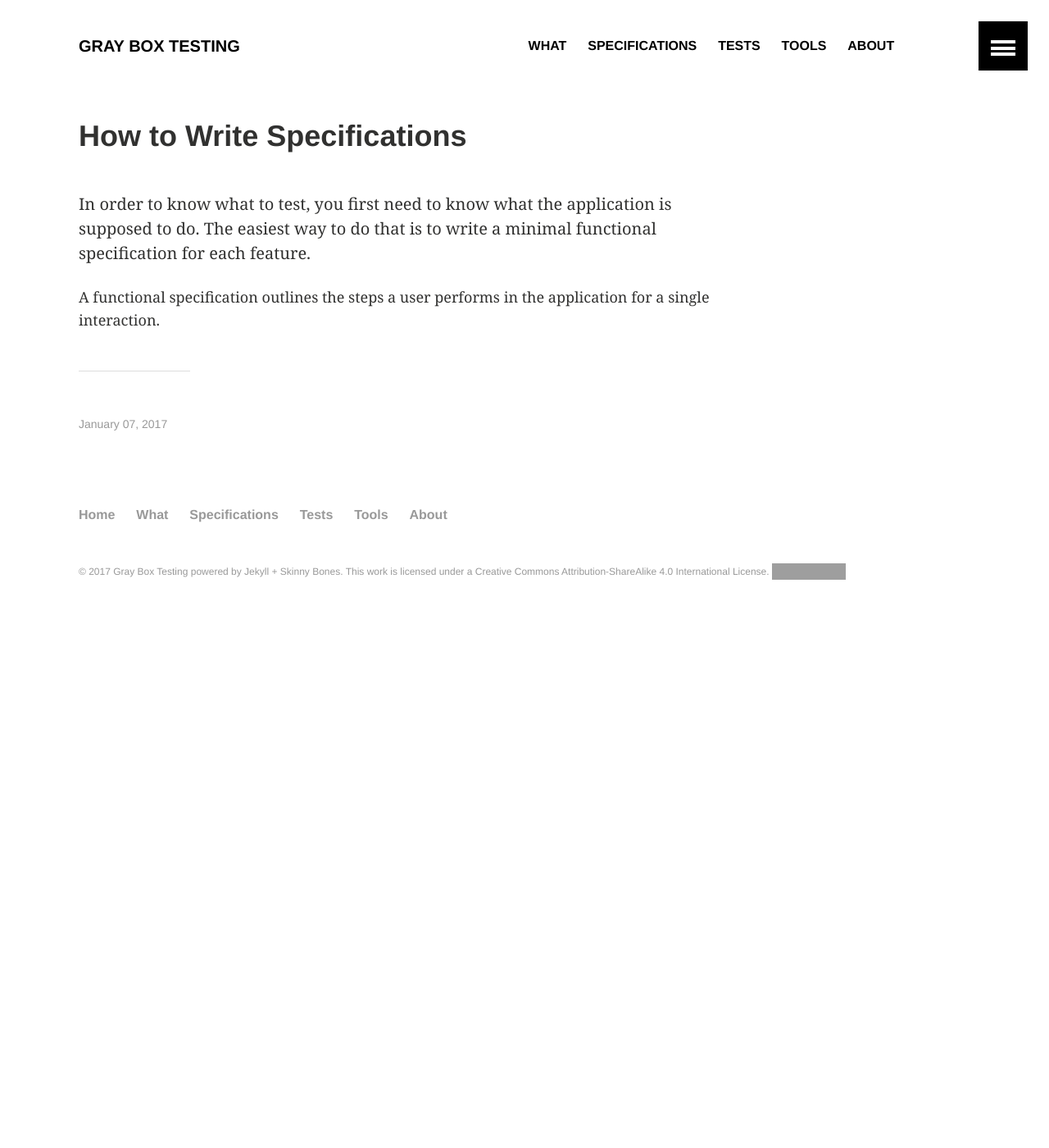
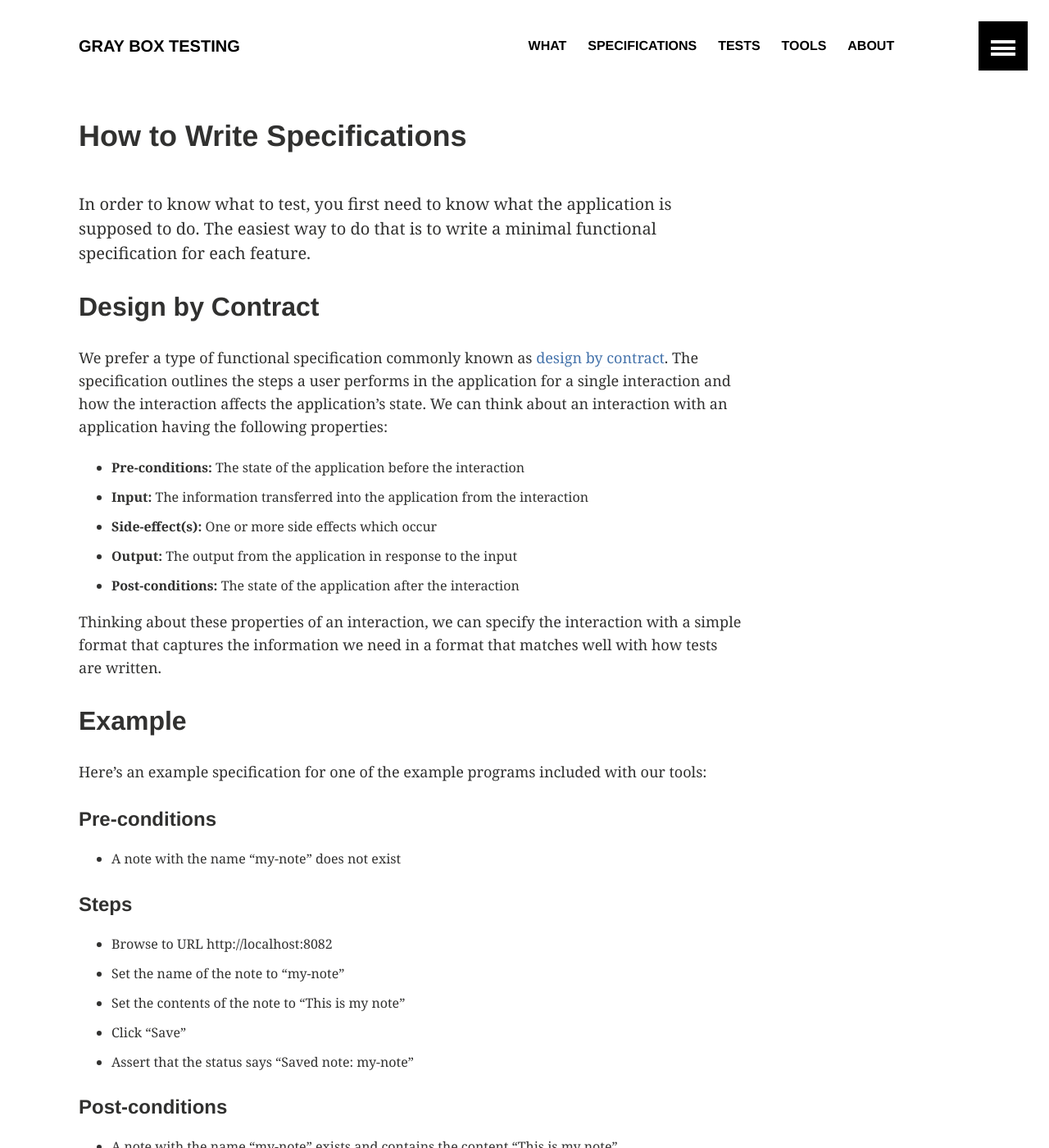
Before and after one commit to dfox/graybox-testing.org, a Jekyll site: the page built from specifications/index.md, in a window 1280 px wide and 1400 px high. Shown: the whole window at 82% size. Built offline with Jekyll 4.4.1, drawn with Linux system fonts in a browser that asks for light colours; some of the changed text lies outside the part shown; grey boxes are pictures that could not be loaded.

Commit message:
Added content about specifications

```diff
--- a/_includes/footer.html
+++ b/_includes/footer.html
@@ -11,5 +11,5 @@
 		{% endfor %}
 		</ul>
 	</nav><!-- /.bottom-menu -->
-	<p class="copyright">&#169; {{ site.time | date: '%Y' }} <a href="{{ site.url }}">{{ site.title }}</a> powered by <a href="http://jekyllrb.com">Jekyll</a> + <a href="http://mmistakes.github.io/skinny-bones-jekyll/">Skinny Bones</a>. This work is licensed under a <a rel="license" href="http://creativecommons.org/licenses/by-sa/4.0/">Creative Commons Attribution-ShareAlike 4.0 International License</a>. <a rel="license" href="http://creativecommons.org/licenses/by-sa/4.0/"><img alt="Creative Commons License" style="border-width:0" src="https://i.creativecommons.org/l/by-sa/4.0/80x15.png" /></a></p>
+	<p class="copyright">&#169; {{ site.time | date: '%Y' }} <a href="{{ site.owner.web }}">{{ site.owner.name }}</a> powered by <a href="http://jekyllrb.com">Jekyll</a> + <a href="http://mmistakes.github.io/skinny-bones-jekyll/">Skinny Bones</a>. This work is licensed under a <a rel="license" href="http://creativecommons.org/licenses/by-sa/4.0/">Creative Commons Attribution-ShareAlike 4.0 International License</a>. <a rel="license" href="http://creativecommons.org/licenses/by-sa/4.0/"><img alt="Creative Commons License" style="border-width:0" src="https://i.creativecommons.org/l/by-sa/4.0/80x15.png" /></a></p>
 </footer>
--- a/specifications/index.md
+++ b/specifications/index.md
@@ -16,5 +16,40 @@ In order to know what to test, you first need to know what the
 application is supposed to do. The easiest way to do that is to write
 a minimal functional specification for each feature.
 
-A functional specification outlines the steps a user performs in the
-application for a single interaction.
+## Design by Contract
+
+We prefer a type of functional specification commonly known as
+[design by contract](https://en.wikipedia.org/wiki/Design_by_contract).
+The specification outlines the steps a user performs in the
+application for a single interaction and how the interaction affects
+the application's state. We can think about an interaction with an
+application having the following properties:
+
+* **Pre-conditions:** The state of the application before the interaction
+* **Input:** The information transferred into the application from the interaction
+* **Side-effect(s):** One or more side effects which occur
+* **Output:** The output from the application in response to the input
+* **Post-conditions:** The state of the application after the interaction
+
+Thinking about these properties of an interaction, we can specify the
+interaction with a simple format that captures the information we need
+in a format that matches well with how tests are written.
+
+## Example
+
+Here's an example specification for one of the example programs
+included with our tools:
+
+#### Pre-conditions
+* A note with the name "my-note" does not exist
+
+#### Steps
+* Browse to URL http://localhost:8082
+* Set the name of the note to "my-note"
+* Set the contents of the note to "This is my note"
+* Click "Save"
+* Assert that the status says "Saved note: my-note"
+
+#### Post-conditions
+* A note with the name "my-note" exists and contains the content "This
+  is my note"
```
